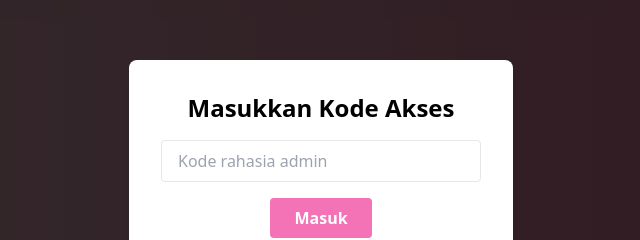
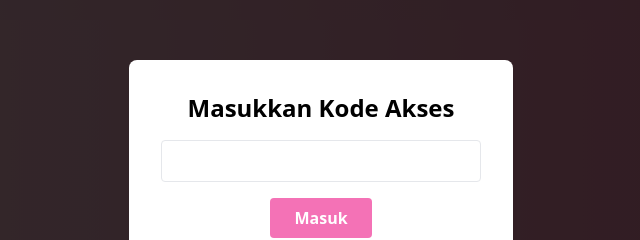
Before and after one commit to AndreasTopuh/FotoboxJO, a React (Vite) app in the folder client/: page / in a window 1280 px wide. Shown: the part 235-475 px from the top of the page, without its empty margins (319-959 px from the left). Built offline with nearby package versions, Linux system fonts and the light colour scheme; the HTML template or start-up script is replaced by a standard one.

Commit message:
change password

```diff
--- a/client/src/pages/Landing.jsx
+++ b/client/src/pages/Landing.jsx
@@ -6,7 +6,7 @@ export default function Landing() {
   const [isUnlocked, setIsUnlocked] = useState(false);
   const [passwordInput, setPasswordInput] = useState('');
   const [showPopup, setShowPopup] = useState(true);
-  const correctPassword = 'fotoboxjo123'; // 💡 Ganti ini sesuai keinginan admin
+  const correctPassword = '1386';
 
   const handlePasswordSubmit = () => {
     if (passwordInput === correctPassword) {
@@ -27,7 +27,7 @@ export default function Landing() {
             <h2 className="text-2xl font-bold mb-4">Masukkan Kode Akses</h2>
             <input
               type="password"
-              placeholder="Kode rahasia admin"
+              placeholder=""
               value={passwordInput}
               onChange={(e) => setPasswordInput(e.target.value)}
               className="w-full px-4 py-2 mb-4 border rounded focus:outline-none focus:ring-2 focus:ring-pink-400"
```
